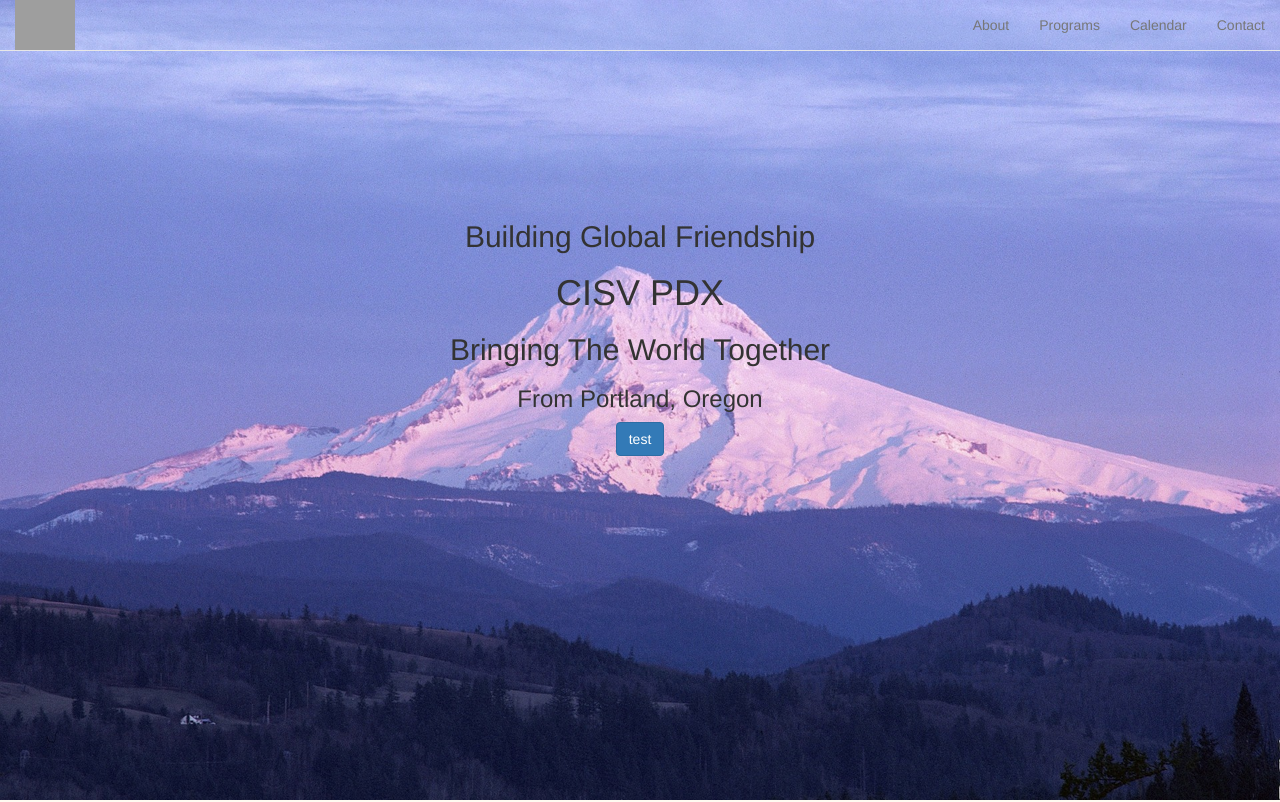
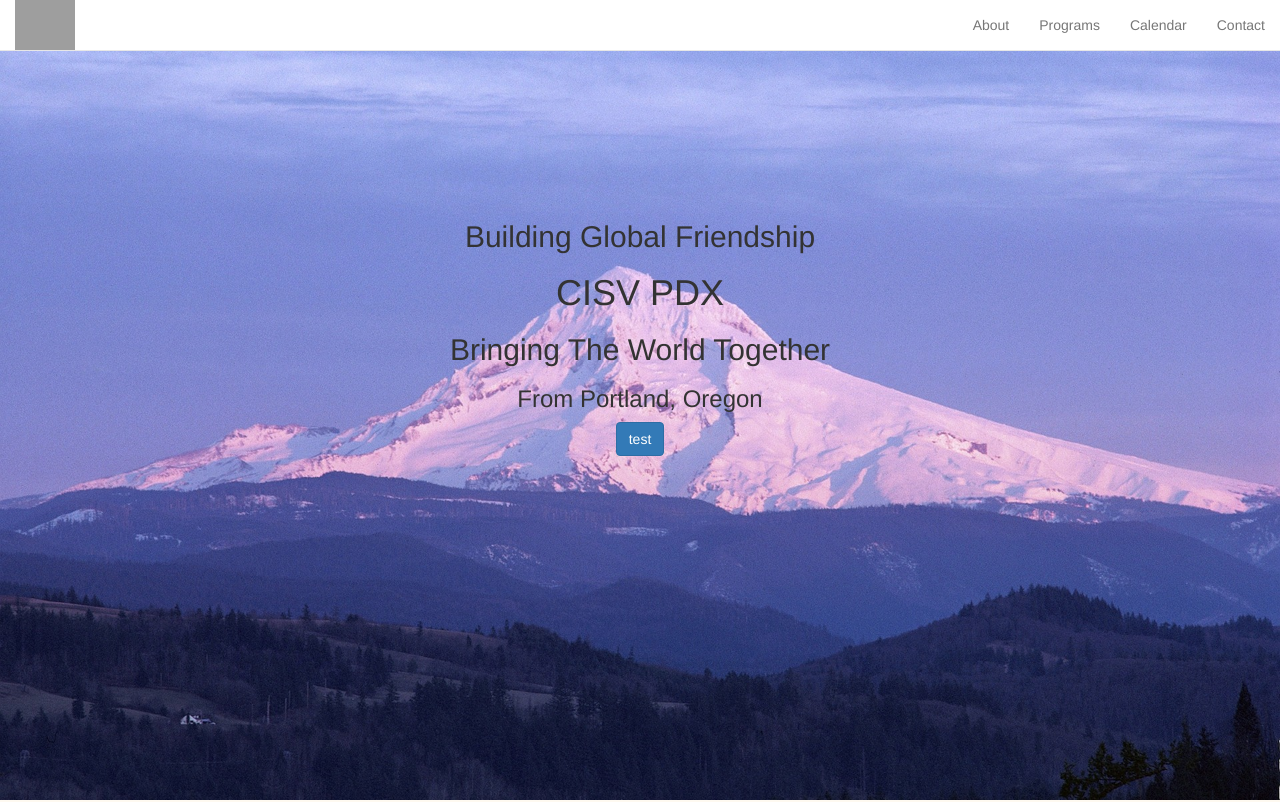
Before and after one commit to cisvpdx/cisvpdx.github.io, a plain HTML site: page index.html in a window 1280 px wide. Shown: the top 802 px of the page. Drawn offline with nearby package versions, Linux system fonts and the light colour scheme; grey boxes are pictures that could not be loaded; a script that the page names is missing; files whose address does not match are found by name.

Commit message:
changed navbar color

```diff
--- a/css/custom.css
+++ b/css/custom.css
@@ -10,7 +10,7 @@ ul li {
 }
 
 #main-nav {
-  background: rgba(255, 255, 255, 0.1);
+  background: #fff;
 }
 
 #header {
```
Also changed, not shown: 1 other file.
